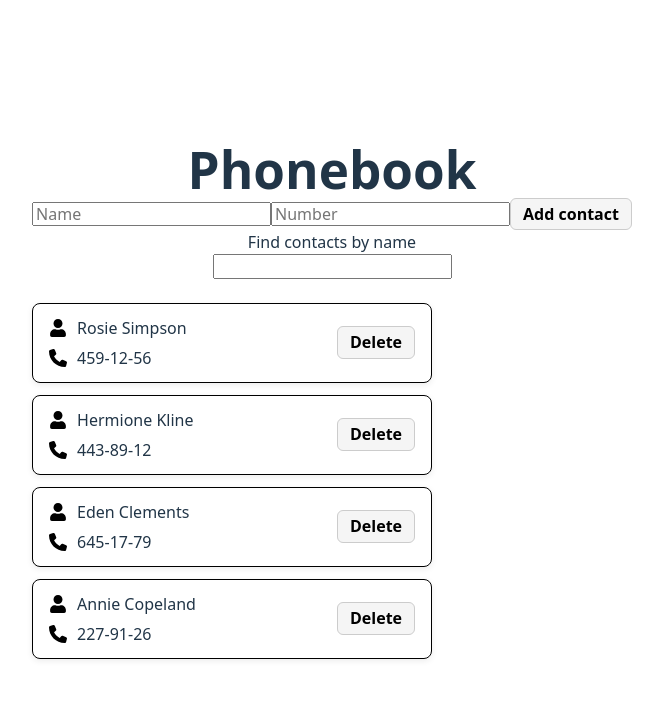
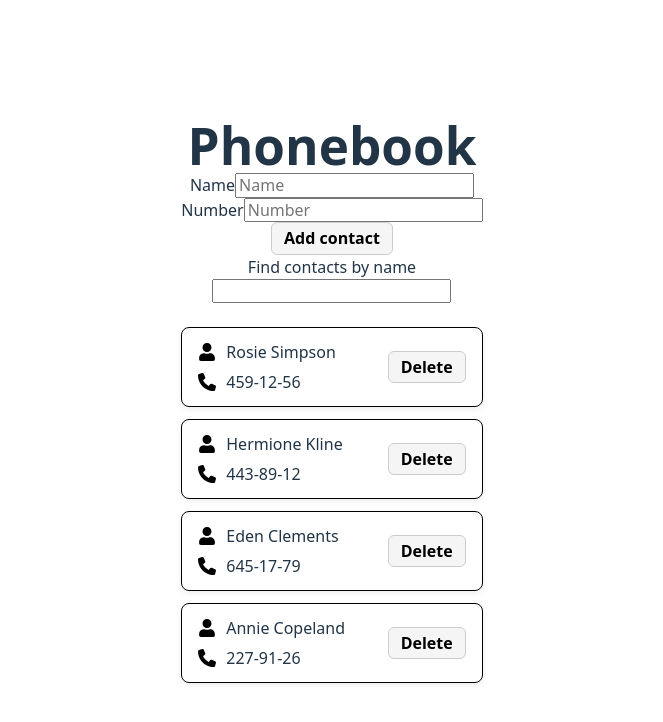
Before and after one commit to yurikorock/goit-react-hw-03, a React (Vite) app: page / in a window 1280 px wide. Shown: the top 722 px of the page, without its empty margins (308-971 px from the left). Built offline with nearby package versions, Linux system fonts and the light colour scheme.

Commit message:
add validation to form

```diff
--- a/package.json
+++ b/package.json
@@ -16,7 +16,8 @@
     "nanoid": "^5.1.5",
     "react": "^19.0.0",
     "react-dom": "^19.0.0",
-    "react-icons": "^5.5.0"
+    "react-icons": "^5.5.0",
+    "yup": "^1.6.1"
   },
   "devDependencies": {
     "@eslint/js": "^9.21.0",
--- a/src/components/ContactForm/ContactForm.jsx
+++ b/src/components/ContactForm/ContactForm.jsx
@@ -1,21 +1,57 @@
 //ContactForm.jsx
 import { Formik, Form, Field } from "formik";
 import { nanoid } from "nanoid";
+import { useId } from "react";
+import * as Yup from "yup";
+import { ErrorMessage } from "formik";
 
 const ContactForm = ({ onAdd }) => {
+  const nameFieldId = useId();
+  const numberFieldId = useId();
+
   const handleSubmit = (values, actions) => {
     onAdd({
       name: values.name,
       number: values.number,
       id: nanoid(),
     });
+
     actions.resetForm();
   };
+  //валідація даних в формі
+  const FeedbackSchema = Yup.object().shape({
+    name: Yup.string()
+      .min(3, "Too Short!")
+      .max(50, "Too Long!")
+      .required("Required"),
+    number: Yup.string()
+      .min(3, "Too Short!")
+      .max(50, "Too Long!")
+      .required("Required"),
+  });
+
   return (
-    <Formik initialValues={{ name: "", number: "" }} onSubmit={handleSubmit}>
+    <Formik
+      initialValues={{ name: "", number: "" }}
+      onSubmit={handleSubmit}
+      validationSchema={FeedbackSchema}
+    >
       <Form>
-        <Field type="text" name="name" placeholder="Name" />
-        <Field type="text" name="number" placeholder="Number" />
+        <div>
+          <label htmlFor={nameFieldId}>Name</label>
+          <Field type="text" name="name" placeholder="Name" id={nameFieldId} />
+          <ErrorMessage name="name" component="span" />
+        </div>
+        <div>
+          <label htmlFor={numberFieldId}>Number</label>
+          <Field
+            type="text"
+            name="number"
+            placeholder="Number"
+            id={numberFieldId}
+          />
+          <ErrorMessage name="number" component="span" />
+        </div>
         <button type="submit">Add contact</button>
       </Form>
     </Formik>
```
Also changed, not shown: 1 other file (tests, documents, lock files or other folders).
